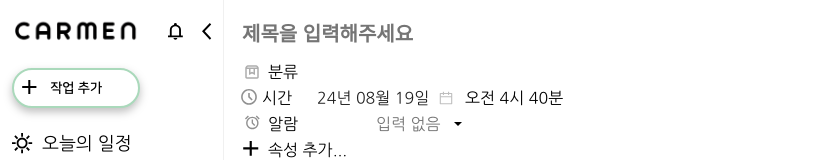
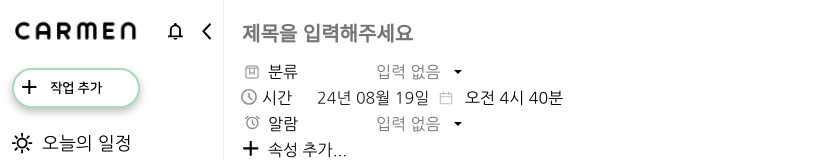
Before and after one commit to sangjin149/Carmen, a React (Create React App) app: page / in a window 1280 px wide. Shown: the top 160 px of the page, without its empty margins (0-822 px from the left). Built offline with nearby package versions, Linux system fonts and the light colour scheme.

Commit message:
Feat: 분류 DropdownInput 및 더미데이터 설정

```diff
--- a/src/components/newScheduleForm/index.js
+++ b/src/components/newScheduleForm/index.js
@@ -9,6 +9,10 @@ import dayjs from "dayjs";
 
 const inputInfo = {
     //TODO: isRequired 추가
+    group: {
+        initialValue: "group 1",
+        validation: (newValue) => "",
+    },
     title: {
         initialValue: "",
         validation: (newValue) => {
@@ -35,6 +39,14 @@ const alarmList = [
     { key: "1 day", value: "1 day", description: "하루 전" },
 ];
 
+const groupList = [
+    { key: "group 1 ", value: "group 1 ", description: "그룹 1" },
+    { key: "group 2", value: "group 2", description: "그룹 2" },
+    { key: "group 3", value: "group 3", description: "그룹 3" },
+    { key: "group 4", value: "group 4", description: "그룹 4" },
+    { key: "group 5", value: "group 5", description: "그룹 5" },
+];
+
 function dummySubmit(formResult) {
     console.table(formResult);
 }
@@ -56,7 +68,9 @@ export default function NewScheduleForm() {
             <Container onSubmit={(e) => e.preventDefault()}>
                 <TitleInput placeholder="제목을 입력해주세요" onChange={generateChangeHandler("title")} />
                 <OptionList>
-                    <OptionLabel optionType="group"></OptionLabel>
+                    <OptionLabel optionType="group">
+                        <DropDown itemList={groupList} onChange={generateChangeHandler("group")} />
+                    </OptionLabel>
                     <OptionLabel optionType="time">
                         <DateTimePicker value={inputValues.time} onChange={generateChangeHandler("time")} />
                     </OptionLabel>
```
